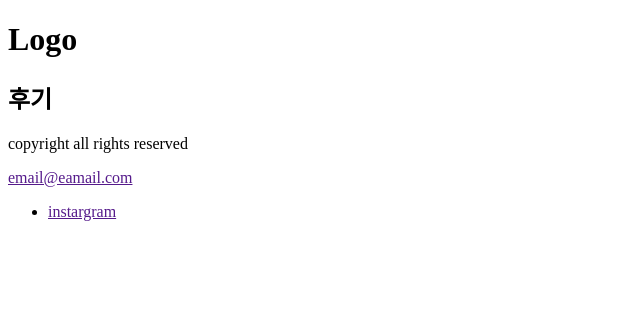
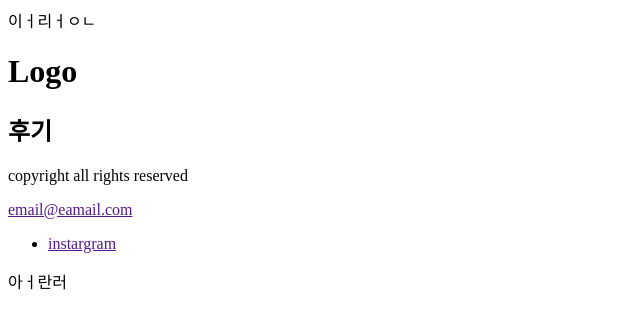
Before and after one commit to rwonyujin03-debug/1st-project-ex, a plain HTML site: page Index.html in a window 1280 px wide. Shown: the whole page, without its empty margins (0-640 px from the left). Drawn offline with Linux system fonts and the light colour scheme.

Commit message:
feat: 실수

```diff
--- a/Index.html
+++ b/Index.html
@@ -5,6 +5,7 @@
     <meta name="viewport" content="width=device-width, initial-scale=1.0" />
     <title>Document</title>
   </head>
+  이ㅓ리ㅓㅇㄴ
   <body>
     <header>
       <h1>Logo</h1>
@@ -21,5 +22,6 @@
         <li><a href="">instargram</a></li>
       </ul>
     </footer>
+    아ㅓ란러
   </body>
 </html>
```
